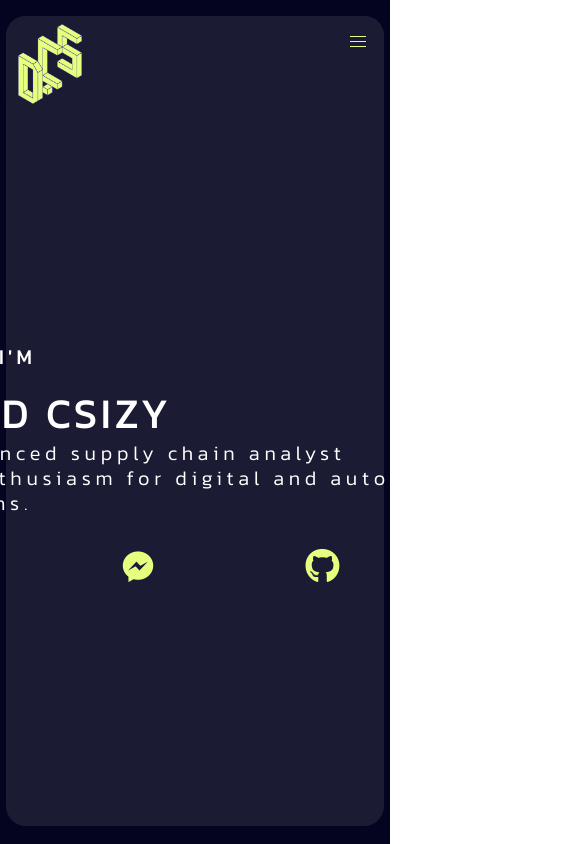
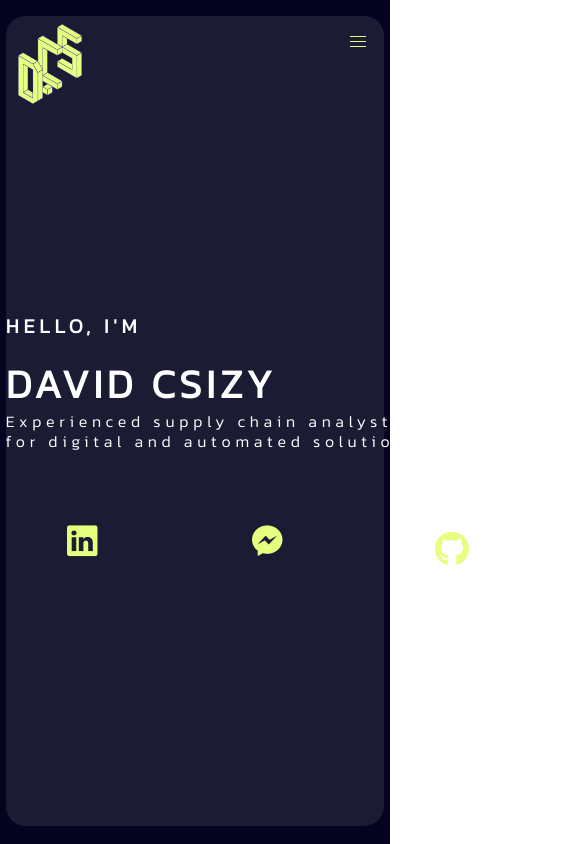
Before and after one commit to dvdcszy/Resume, a React (Create React App) app: page / in a window 390 px wide. Shown: the top 844 px of the page, 585 px wide, since content can reach past the window. Built offline with nearby package versions, Linux system fonts and the light colour scheme.

Commit message:
Responsive changes

```diff
--- a/src/App.tsx
+++ b/src/App.tsx
@@ -12,7 +12,7 @@ function App() {
   return (
     <div className={bgStyles.backgroundOverlay}>
       <NavigationBar />
-      <div className={bgStyles.content}>
+      <div className='container is-flex is-flex-grow-1 is-align-items-center is-justify-content-center'>
         <Routes>
           <Route path='/' element={<HomeComponent />} />
           <Route path='/about' element={<AboutComponent />} />
--- a/src/Components/Home.tsx
+++ b/src/Components/Home.tsx
@@ -5,16 +5,15 @@ import '../Styles/brands.min.css';
 
 const HomeComponent = () => {
   return (
-    <div className='container is-align-items-center is-justify-content-center'>
+    <div className='container is-flex is-flex-direction-column'>
       <h3 className='title is-3 is-size-5-touch'>HELLO, I&apos;M</h3>
-      <p className='title is-1 is-size-2-touch'>DAVID CSIZY</p>
-      <h4 className='subtitle is-3 is-size-5-touch'>
-        Experienced supply chain analyst
-        <br />
-        with enthusiasm for digital and automated solutions.
-      </h4>
-      <section className={styles.social}>
-        <span>
+      <h1 className='title is-1 is-size-2-touch'>DAVID CSIZY</h1>
+      <p className='subtitle is-5 is-size-6-touch is-primary'>
+        Experienced supply chain analyst with enthusiasm <br />
+        for digital and automated solutions.
+      </p>
+      <section className='section is-flex is-justify-content-center'>
+        <span className={styles.social}>
           <a
             href='https://www.linkedin.com/in/david-csizy-7ab5a063/'
             target='_blank'
--- a/src/Styles/BackgroundOverlay.module.css
+++ b/src/Styles/BackgroundOverlay.module.css
@@ -1,6 +1,7 @@
 .backgroundOverlay {
   display: flex;
   flex-direction: column;
+  flex-shrink: 1;
   margin-top: 1rem;
   background-color: #1b1b33;
   width: 97vw;
--- a/src/Styles/Bulma/sass/mystyles.scss
+++ b/src/Styles/Bulma/sass/mystyles.scss
@@ -1,32 +1,33 @@
 @charset "utf-8";
+@import '../node_modules/bulma/sass/utilities/mixins.sass';
 @import '../node_modules/bulma/sass/utilities/initial-variables.sass';
-@import '../node_modules/bulma/sass/utilities/mixins.sass';
+
+@font-face {
+  font-family: 'Kanit-Light';
+  src: local('Kanit-Light'),
+    url(../../../Fonts/Kanit-Light.ttf) format('truetype');
+}
 
 $yellow: #e7ff7f;
 $background: #1b1b33;
 $primary: $yellow;
-
-@font-face {
-  font-family: 'Kanit-SemiBold';
-  src: local('Kanit-SemiBold'),
-    url(../../../Fonts/Kanit-SemiBold.ttf) format('truetype');
-}
-
-@font-face {
-  font-family: 'Kanit-Regular';
-  src: local('Kanit-Regular'),
-    url(../../../Fonts/Kanit-Regular.ttf) format('truetype');
-}
-
-@font-face {
-  font-family: 'Kanit-Light';
-  src: local('Kanit-Light'), url(../../../Fonts/Kanit-Light.ttf) format('Light');
-}
+$medium: 40px;
+$larger: 95px;
 
 $title-color: $white;
 $subtitle-color: $white;
 
 .title {
+  &.is-1 {
+    @include desktop {
+      font-size: $larger !important;
+    }
+  }
+  &.is-3 {
+    @include desktop {
+      font-size: $medium !important;
+    }
+  }
   letter-spacing: 4.75px;
   text-overflow: clip;
   font-family: Kanit-Light;
@@ -35,7 +36,7 @@ $subtitle-color: $white;
 .subtitle {
   letter-spacing: 4.75px;
   font-family: Kanit-Light;
-  text-overflow: clip;
+  overflow-wrap: break-word;
 }
 
 $navbar-background-color: $background;
--- a/src/styles/home.module.css
+++ b/src/styles/home.module.css
@@ -16,15 +16,6 @@
   margin-top: -80px;
 }
 
-.imageContainer {
-  min-width: 190px;
-}
-
-.imageContainer img {
-  width: 100%;
-  object-fit: cover;
-}
-
 .welcome {
   font-size: 40px;
   letter-spacing: 4.75px;
@@ -33,6 +24,8 @@
 }
 
 .name {
+  font-family: Kanit-Light;
+  color: #ffffff;
   font-size: 95px;
   letter-spacing: 4.75px;
   margin-bottom: -25px;
```
Also changed, not shown: src/Styles/Bulma/css/mystyles.css.
